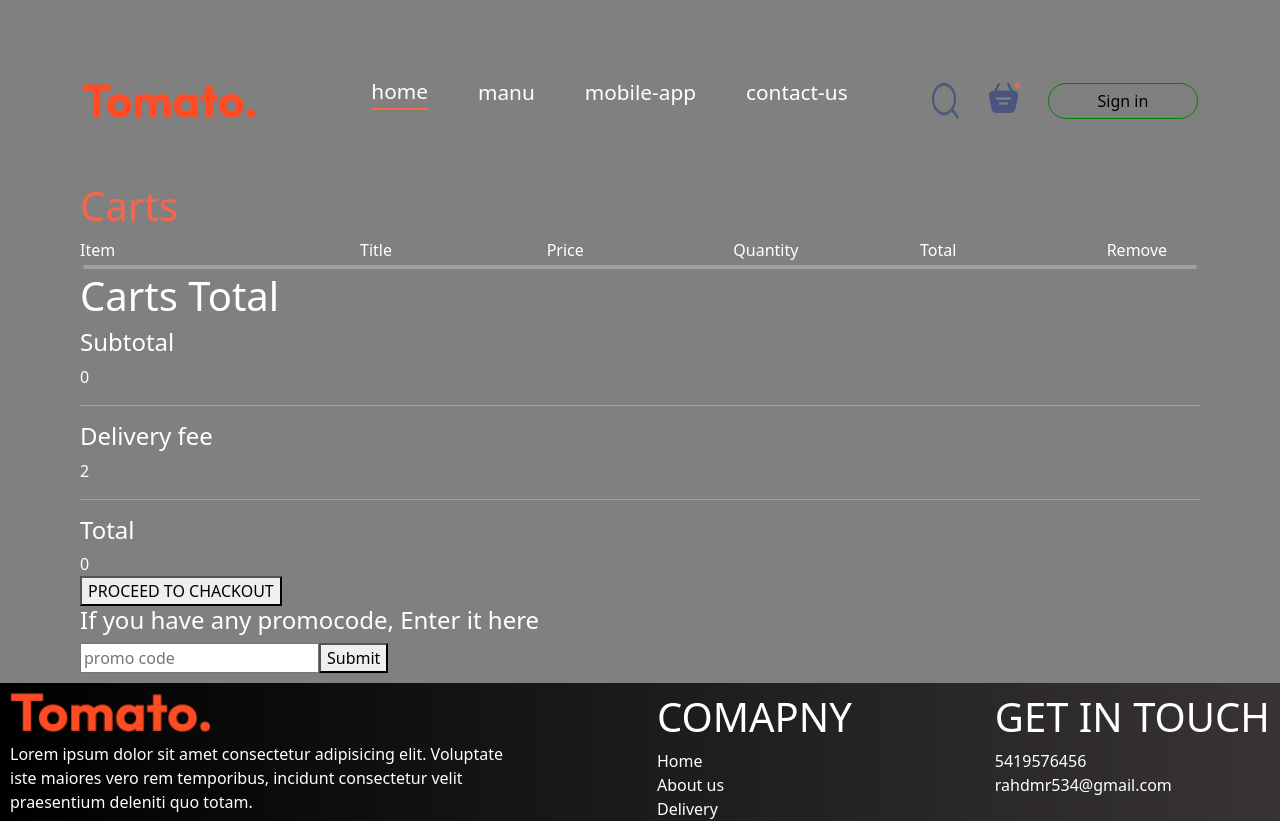
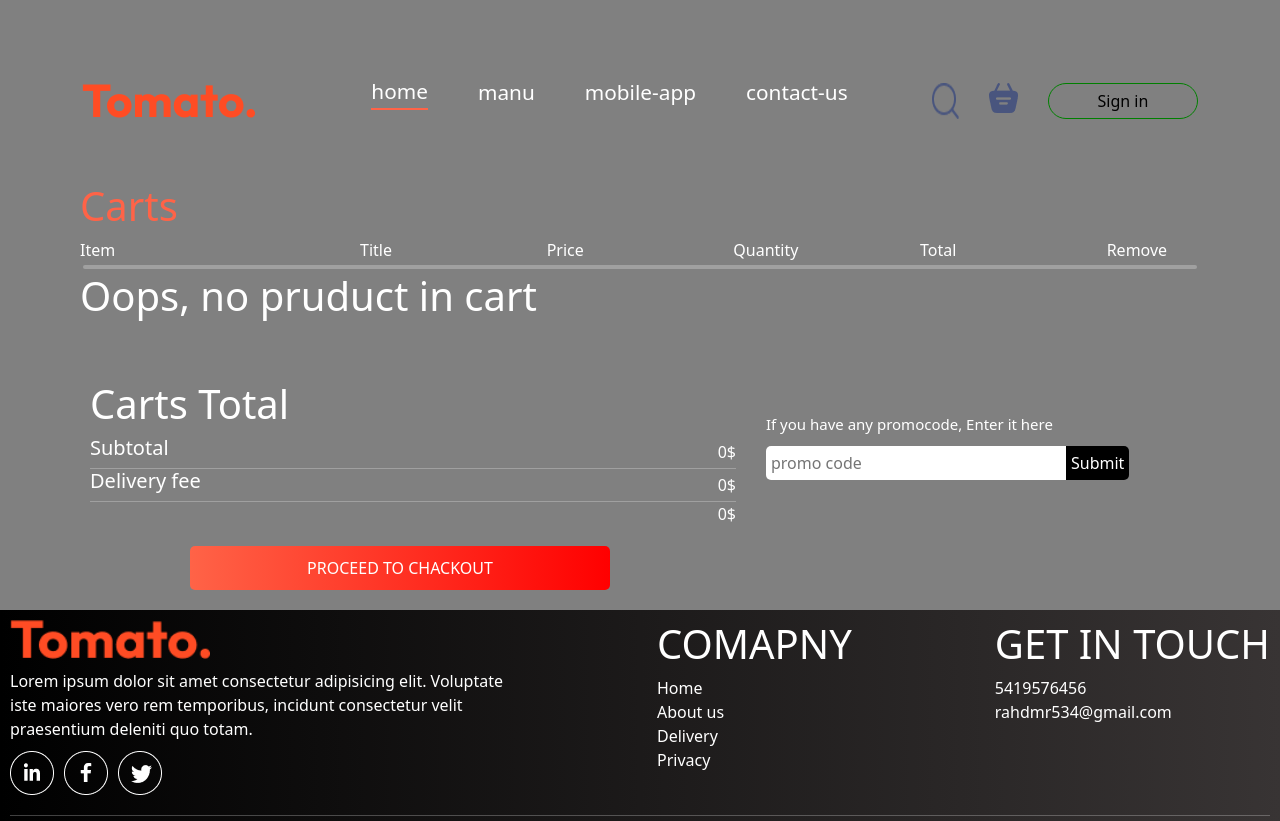
Before and after one commit to Rahadmr645/Food-dell, a React (Vite) app: page /carts in a window 1280 px wide. Shown: the top 821 px of the page. Built offline with nearby package versions, Linux system fonts and the light colour scheme.

Commit message:
improve carts and bottom

```diff
--- a/src/Navbar/Navbar.jsx
+++ b/src/Navbar/Navbar.jsx
@@ -1,12 +1,17 @@
-import React, { useState } from 'react'
+import React, { useContext, useEffect, useState } from 'react'
 import { assets } from '../assets/assets'
 
 import './Navbar.css'
 import { Link } from 'react-router-dom';
+import { StoreContext } from '../context/StoreConext';
 const Navbar = ({setShowlogin}) => {
-
+const {cartItems} = useContext(StoreContext);
   const [selected, setSelected] = useState('home');
 
+  const [hasItems,setHasItems] = useState(false);
+  useEffect(() => {
+    setHasItems(Object.keys(cartItems).length > 0 );
+  }, [cartItems]);
   return (
     <div className='navbar-container container '>
       <div className="left">
@@ -25,7 +30,7 @@ const Navbar = ({setShowlogin}) => {
         <img src={assets.search_icon} alt="" />
         <div className="basket">
           <Link to='/carts' >  <img src={assets.basket_icon} alt="basket" /> </Link>
-          <div className="dot"></div>
+          <div className={hasItems ? 'dot':''}></div>
         </div>
         <button onClick={() => setShowlogin(true)}>Sign in</button>
       </div>
--- a/src/carts/Carts.css
+++ b/src/carts/Carts.css
@@ -22,7 +22,7 @@
 
 }
 
-.hr {
+.hr-row{
     margin: 1px;
 }
 
@@ -32,6 +32,74 @@
     background-color: white;
     border-radius: 20px;
 }
+
+.carts-bottom {
+    width: 100%;
+    display: flex;
+    justify-content: space-between;
+    margin-top: 50px;
+}
+
+.carts-totals {
+    width: 60%;
+    padding: 10px;
+}
+.totals-hr {
+    margin: 0px;
+}
+
+.carts-total-para {
+    display: flex;
+    justify-content: space-between;
+    align-items: center;
+}
+
+.carts-total-para h4 {
+    font-size: 20px;
+}
+
+.promocode {
+    width: 40%;
+    padding: 10px;
+    margin-left: 10px;
+    margin-top: 35px;
+}
+
+.promocode h4 {
+    font-size: 15px;
+
+}
+
+.promocode input {
+    width: 300px;
+    border: none;
+    margin-top: 5px;
+    padding: 5px;
+    border-radius: 5px 0px 0 5px;
+}
+
+.promocode button {
+    border: none;
+    border-radius: 0 5px 5px 0;
+    background: black;
+    color: white;
+    padding: 5px;
+}
+.carts-totals button {
+    border: none;
+    width: 420px;
+    border-radius: 5px;
+    margin-top: 20px;
+    padding: 10px;
+    background: linear-gradient(to right, tomato, red);
+    color: white;
+    margin-left: 100px;
+    transition: 0.5s;
+}
+.carts-totals button:hover {
+    transform: scale(1.1);
+}
+
 
 
 /* responsive for mobile  */
--- a/src/carts/Carts.jsx
+++ b/src/carts/Carts.jsx
@@ -1,10 +1,22 @@
-import React, { useContext } from 'react'
+import React, { useContext, useState } from 'react'
 import './Carts.css';
 import { StoreContext } from '../context/StoreConext';
 
 const Carts = () => {
 
   const { cartItems, removeFromCart, food_list } = useContext(StoreContext);
+
+  // calculate subtotal and total
+
+  const Subtotal = food_list.reduce((total, item) => {
+    if(cartItems[item._id] > 0) {
+      return total + item.price * cartItems[item._id];
+    }
+    return total;
+  },0);
+
+  const deliveryFee = Subtotal>0?2:0;
+  const Total = Subtotal + deliveryFee;
 
   return (
     <div className='container cart-container'>
@@ -19,19 +31,22 @@ const Carts = () => {
           <p>Remove</p>
         </div>
         <hr className='title-hr' />
+
+      {Object.keys(cartItems).length === 0 && <h1>Oops, no pruduct in cart</h1>}
+
       </div>
-      <div className=" cart-info"  >
+      <div className="cart-info"  >
         {food_list.map((item, index) => {
           if (cartItems[item._id] > 0) {
             return (
               <>
-                <div className="carts-item-title ">
+                <div className="cart-item-title cart-foodlist ">
                   <img src={item.image} alt='' />
                   <p>{item.name}</p>
                   <p >{item.price}</p>
                   <p>{cartItems[item._id]}</p>
                   <p>{cartItems[item._id] * item.price}</p>
-                  <p onClick={() => removeFromCart(item._id)}>x</p>
+                  <p style={{cursor:'pointer'}} onClick={() => removeFromCart(item._id)}>x</p>
                 </div>
                 <hr className='hr-row' />
               </>
@@ -44,17 +59,17 @@ const Carts = () => {
           <h1>Carts Total</h1>
           <div className='carts-total-para'>
             <h4>Subtotal</h4>
-            <p>0</p>
+            <p>{Subtotal}$</p>
           </div>
           <hr className='totals-hr' />
           <div className='carts-total-para'>
             <h4>Delivery fee</h4>
-            <p>2</p>
+            <p>{deliveryFee}$</p>
           </div>
           <hr className='totals-hr' />
           <div className='carts-total-para'>
-            <h4>Total</h4>
-            <p>0</p>
+            <h4></h4>
+            <p>{Total}$</p>
           </div>
           <button>PROCEED TO CHACKOUT</button>
         </div>
--- a/src/context/StoreConext.jsx
+++ b/src/context/StoreConext.jsx
@@ -23,8 +23,20 @@ const StoreContextProvider = (props) => {
         }
     }
     const removeFromCart = (itemId) => {
-        setCartItems((prev) => ({...prev,[itemId]:prev[itemId]-1}))
-    }
+        setCartItems((prev) => {
+            const updatedCart = { ...prev };
+
+            // Decrease the quantity of the item
+            if (updatedCart[itemId] > 1) {
+                updatedCart[itemId] = 0;
+            } else {
+
+                delete updatedCart[itemId];
+            }
+
+            return updatedCart;
+        });
+    };
 
 
 
```
